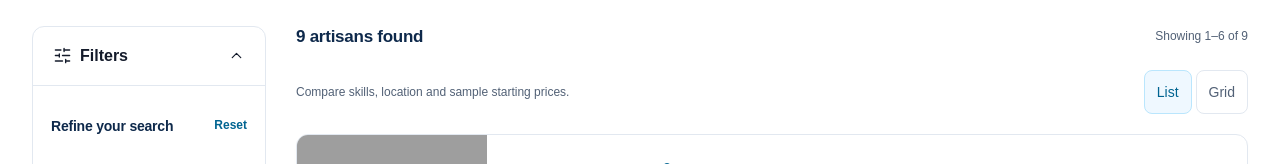
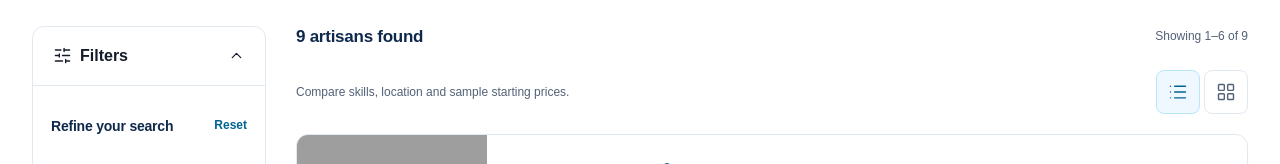
Before and after one commit to itseghosime/sabiwork, a Next.js app: page /artisans in a window 1280 px wide. Shown: the part 390-554 px from the top of the page. Built offline with nearby package versions, Linux system fonts and the light colour scheme; grey boxes are pictures that could not be loaded; a web font is replaced by a local one.

Commit message:
ui: use icons for results layout controls

```diff
--- a/src/app/globals.css
+++ b/src/app/globals.css
@@ -2312,6 +2312,15 @@ h3 {
   display: flex;
   gap: 4px;
 }
+.result-view-toolbar .layout-toggle {
+  display: inline-flex;
+  align-items: center;
+  justify-content: center;
+  width: 44px;
+  height: 44px;
+  flex-shrink: 0;
+  padding: 0;
+}
 .artisan-bio {
   display: none;
 }
--- a/src/components/icon.tsx
+++ b/src/components/icon.tsx
@@ -8,6 +8,8 @@ import {
   CircleHelp,
   Hammer,
   House,
+  LayoutGrid,
+  List,
   LockKeyhole,
   MapPin,
   Menu,
@@ -32,6 +34,8 @@ const icons = {
   help: CircleHelp,
   hammer: Hammer,
   home: House,
+  grid: LayoutGrid,
+  list: List,
   lock: LockKeyhole,
   pin: MapPin,
   menu: Menu,
--- a/src/features/search/results-collection.tsx
+++ b/src/features/search/results-collection.tsx
@@ -1,6 +1,7 @@
 "use client";
 import { useState } from "react";
 import { ArtisanCard } from "@/components/discovery";
+import { Icon } from "@/components/icon";
 import type { Artisan } from "./data";
 export function ResultsCollection({ items }: { items: Artisan[] }) {
   const [view, setView] = useState<"list" | "grid">("list");
@@ -11,17 +12,23 @@ export function ResultsCollection({ items }: { items: Artisan[] }) {
         <div role="group" aria-label="Results layout">
           <button
             type="button"
+            className="layout-toggle"
+            aria-label="List"
+            title="List view"
             aria-pressed={view === "list"}
             onClick={() => setView("list")}
           >
-            List
+            <Icon name="list" />
           </button>
           <button
             type="button"
+            className="layout-toggle"
+            aria-label="Grid"
+            title="Grid view"
             aria-pressed={view === "grid"}
             onClick={() => setView("grid")}
           >
-            Grid
+            <Icon name="grid" />
           </button>
         </div>
       </div>
```
Also changed, not shown: 3 other files (tests, documents, lock files or other folders).
